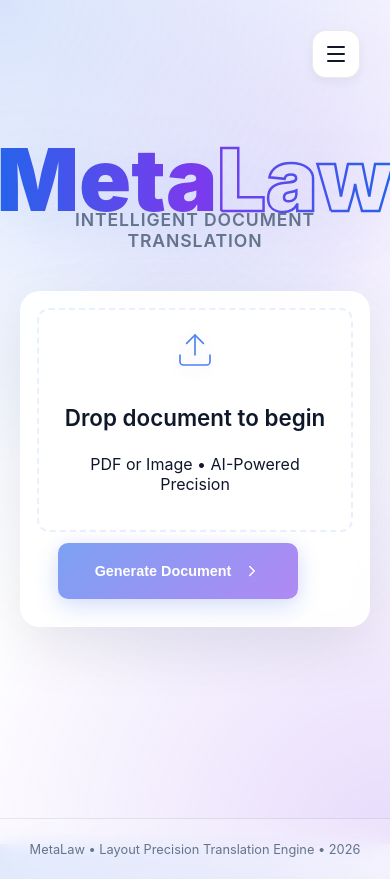
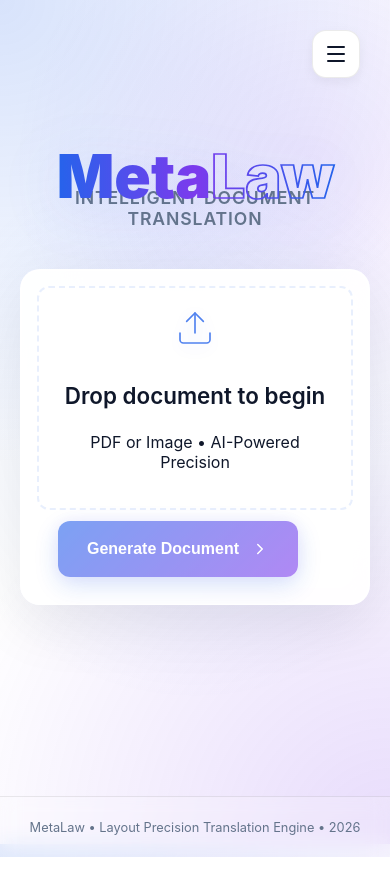
Before and after one commit to thedcjackal/MetaLaw, a React app in the folder frontend/: page / in a window 390 px wide. After the commit the page ends 857 px from the top, so only its background shows below. Built offline with nearby package versions, Linux system fonts and the light colour scheme; no server answers; the HTML template or start-up script is replaced by a standard one.

Commit message:
UI: Mobile-first optimization and responsive layout polish

```diff
--- a/frontend/src/index.css
+++ b/frontend/src/index.css
@@ -55,11 +55,23 @@ body {
   margin: 0;
   padding: 40px 20px 20px 20px;
   gap: 20px;
-  transition: all 0.4s ease;
+  transition: all 0.4s cubic-bezier(0.4, 0, 0.2, 1);
 }
 
 .results-view .header {
   min-height: 15vh;
+}
+
+@media (max-width: 600px) {
+  .header {
+    min-height: 20vh;
+    padding-top: 60px;
+    gap: 15px;
+  }
+  .results-view .header {
+    min-height: 10vh;
+    padding-bottom: 10px;
+  }
 }
 
 main {
@@ -102,6 +114,13 @@ main {
   height: 100px;
   width: auto;
   filter: drop-shadow(0 10px 30px rgba(37, 99, 235, 0.1));
+  transition: height 0.3s ease;
+}
+
+@media (max-width: 600px) {
+  .logo-svg {
+    height: 70px;
+  }
 }
 
 @keyframes fadeInDown {
@@ -168,18 +187,24 @@ main {
   background: linear-gradient(135deg, var(--accent-primary), var(--accent-secondary));
   color: white;
   border: none;
-  padding: 10px 24px;
-  border-radius: 10px;
+  padding: 12px 28px; /* Increased for mobile touch */
+  border-radius: 12px;
   font-weight: 700;
-  font-size: 0.9rem;
+  font-size: 1rem; /* Slightly larger */
   cursor: pointer;
-  transition: all 0.3s ease;
+  transition: all 0.3s cubic-bezier(0.4, 0, 0.2, 1);
   display: inline-flex;
   align-items: center;
-  gap: 6px;
+  justify-content: center;
+  gap: 8px;
   box-shadow:
     0 8px 25px rgba(37, 99, 235, 0.3),
     0 0 15px rgba(124, 58, 237, 0.1);
+  touch-action: manipulation;
+}
+
+.btn-primary:active {
+  transform: scale(0.96);
 }
 
 .btn-primary:hover {
@@ -317,14 +342,15 @@ main {
 }
 
 .text-content {
-  padding: 20px;
+  padding: 24px;
   overflow-y: auto;
   flex: 1;
-  font-size: 0.9rem;
-  line-height: 1.6;
+  font-size: 1rem; /* Increased for mobile readability */
+  line-height: 1.7;
   white-space: pre-wrap;
   color: var(--text-main);
   background: white;
+  -webkit-overflow-scrolling: touch;
 }
 
 .copy-btn {
@@ -376,11 +402,20 @@ main {
   right: 0;
   width: 400px;
   height: 100vh;
+  height: 100dvh;
   background: white;
   z-index: 101;
   box-shadow: -10px 0 50px rgba(0, 0, 0, 0.1);
   padding: 40px;
   box-sizing: border-box;
+  overflow-y: auto;
+}
+
+@media (max-width: 600px) {
+  .side-menu {
+    width: 100%;
+    padding: 30px 24px;
+  }
 }
 
 .close-menu {
```
